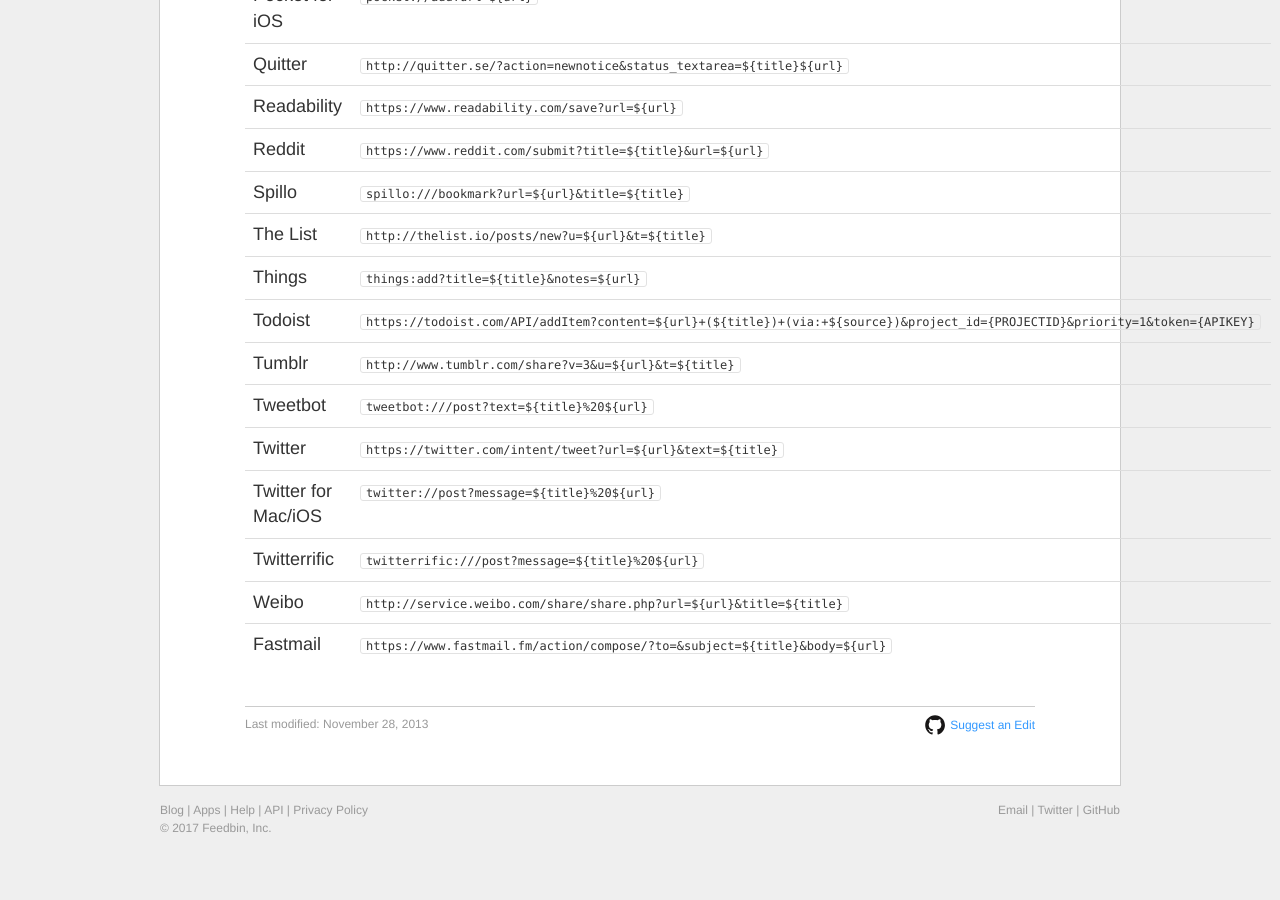
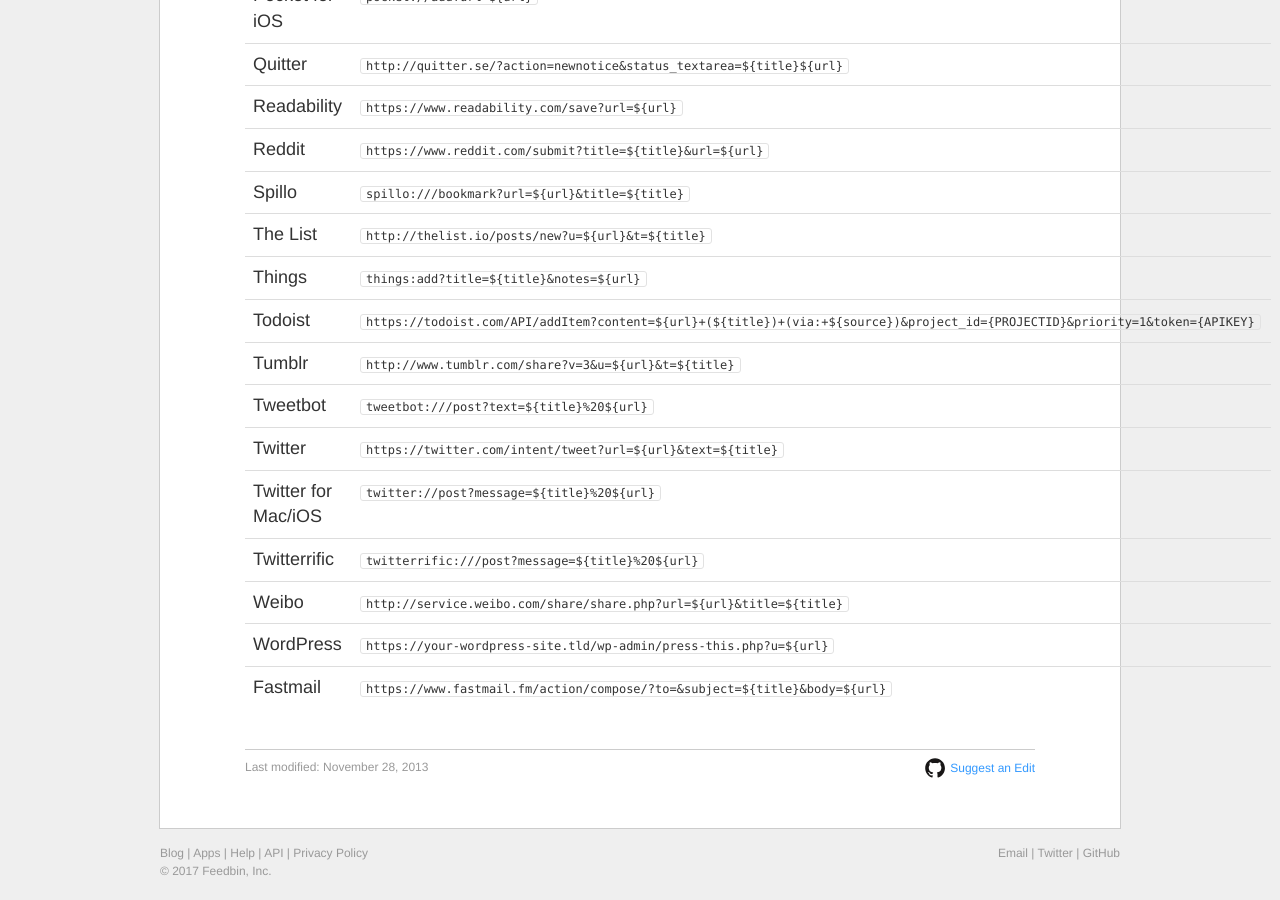
Before and after one commit to willrobin/feedbin-help, a Jekyll site: the page built from _posts/2013-11-28-sharing-read-it-later-services.md, in a window 1280 px wide and 900 px high, scrolled down 2005 px. Built offline with Jekyll 4.4.1, drawn with Linux system fonts in a browser that asks for light colours; comment, search, counter and statistics services are not loaded; before the commit the page ends 2862 px from its top, so only the background shows below that.

Commit message:
include sharing to a personal wordpress blog
I've used this for a while now and it works well. Huge fan of my feedbin service.

```diff
--- a/_posts/2013-11-28-sharing-read-it-later-services.md
+++ b/_posts/2013-11-28-sharing-read-it-later-services.md
@@ -79,4 +79,5 @@
 | Twitter for Mac/iOS   | `twitter://post?message=${title}%20${url}`                                         |
 | Twitterrific          | `twitterrific:///post?message=${title}%20${url}`                                   |
 | Weibo                 | `http://service.weibo.com/share/share.php?url=${url}&title=${title}`               |
+| WordPress             | `https://your-wordpress-site.tld/wp-admin/press-this.php?u=${url}`                 |
 | Fastmail              | `https://www.fastmail.fm/action/compose/?to=&subject=${title}&body=${url}`         |
```
